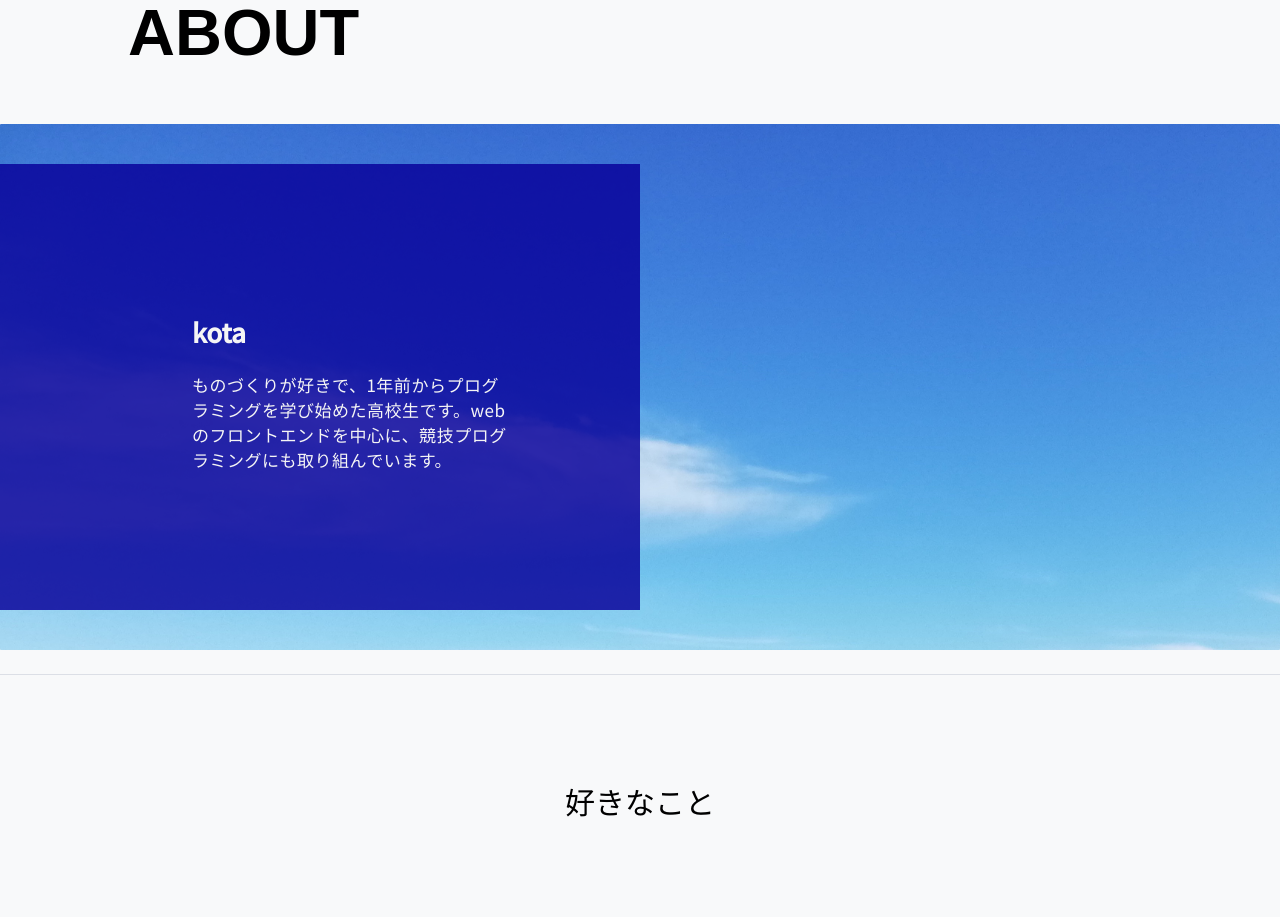
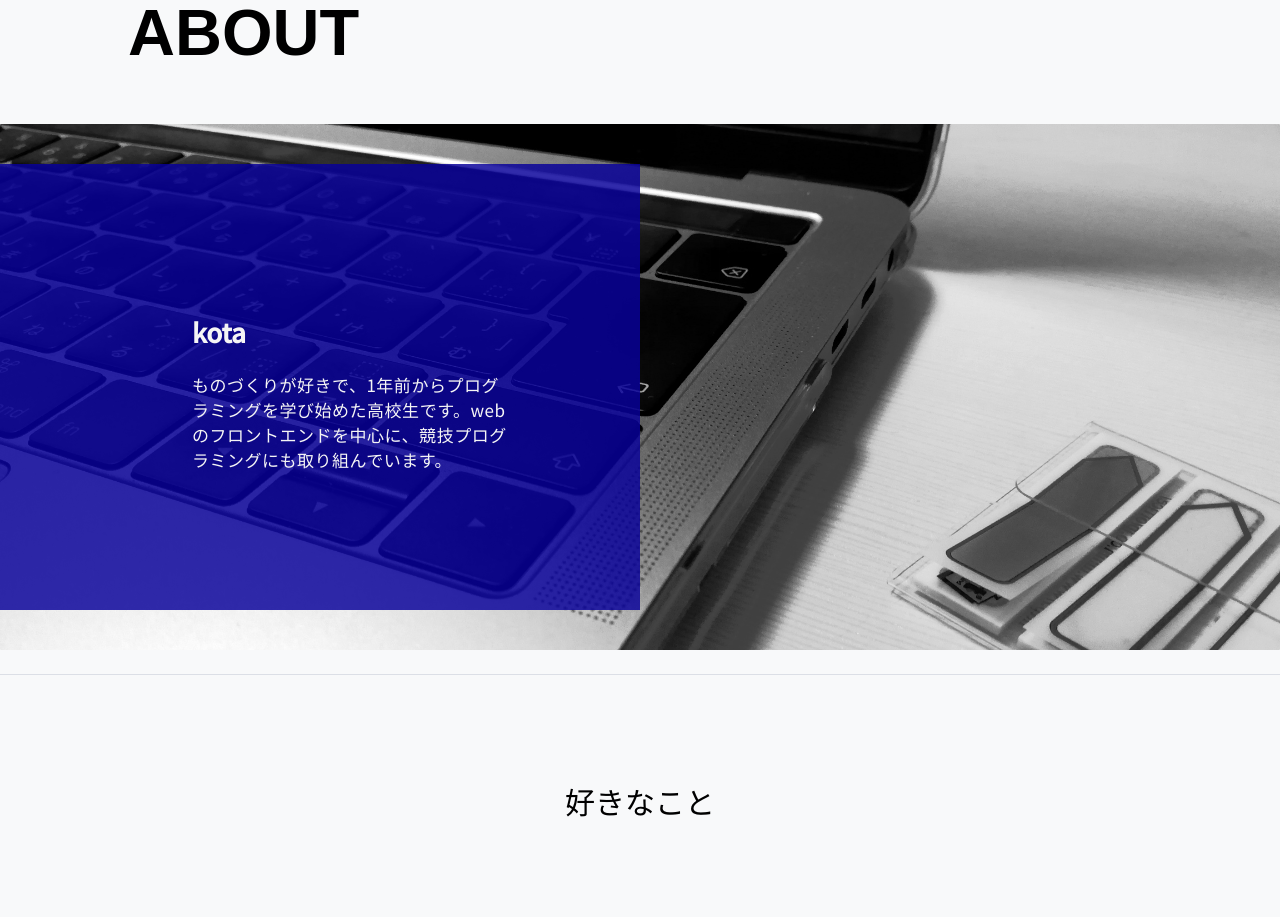
Before and after one commit to kotaok/first_vue, a Vue app: page / in a window 1280 px wide. Shown: the part 920-1837 px from the top of the page. Built offline with nearby package versions, Linux system fonts and the light colour scheme; a web font is replaced by a local one.

Commit message:
画像を変更

```diff
--- a/src/components/top_about.vue
+++ b/src/components/top_about.vue
@@ -43,7 +43,7 @@ export default {
 .top_about_block {
   display: flex;
   border-radius: 1px;
-  background-image: url(/img/backimg.jpg);
+  background-image: url(/img/develop.jpg);
   background-size: cover;
 }
 
```
